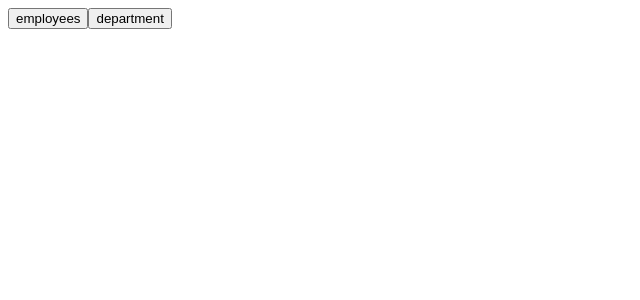
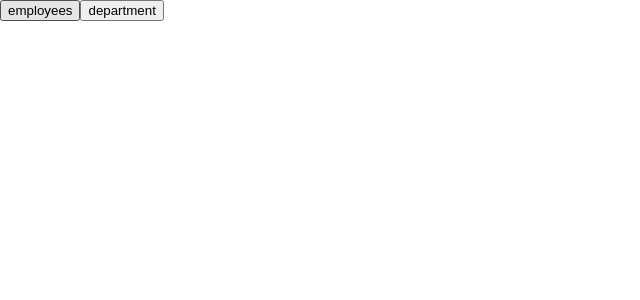
Before and after one commit to chapeI/soe, an Angular app: page / in a window 1280 px wide. Shown: the top 300 px of the page, without its empty margins (0-640 px from the left). Built offline with nearby package versions, Linux system fonts and the light colour scheme.

Commit message:
+angular/material

```diff
--- a/angular.json
+++ b/angular.json
@@ -23,6 +23,7 @@
               "src/assets"
             ],
             "styles": [
+              "./node_modules/@angular/material/prebuilt-themes/purple-green.css",
               "src/styles.css"
             ],
             "scripts": []
@@ -90,6 +91,7 @@
               "src/assets"
             ],
             "styles": [
+              "./node_modules/@angular/material/prebuilt-themes/purple-green.css",
               "src/styles.css"
             ],
             "scripts": []
--- a/package.json
+++ b/package.json
@@ -11,10 +11,12 @@
   "private": true,
   "dependencies": {
     "@angular/animations": "^14.1.0",
+    "@angular/cdk": "^14.1.1",
     "@angular/common": "^14.1.0",
     "@angular/compiler": "^14.1.0",
     "@angular/core": "^14.1.0",
     "@angular/forms": "^14.1.0",
+    "@angular/material": "^14.1.1",
     "@angular/platform-browser": "^14.1.0",
     "@angular/platform-browser-dynamic": "^14.1.0",
     "@angular/router": "^14.1.0",
--- a/src/app/app.module.ts
+++ b/src/app/app.module.ts
@@ -9,6 +9,7 @@ import { FormsModule } from '@angular/forms';
 import { NamesService } from './names.service';
 import { EmployeesComponent } from './employees/employees.component';
 import { DepartmentsComponent } from './departments/departments.component';
+import { BrowserAnimationsModule } from '@angular/platform-browser/animations';
 
 @NgModule({
   declarations: [
@@ -22,6 +23,7 @@ import { DepartmentsComponent } from './departments/departments.component';
     AppRoutingModule,
     FormsModule,
     HttpClientModule,
+    BrowserAnimationsModule,
   ],
   providers: [
     NamesService
--- a/src/index.html
+++ b/src/index.html
@@ -6,8 +6,11 @@
   <base href="/">
   <meta name="viewport" content="width=device-width, initial-scale=1">
   <link rel="icon" type="image/x-icon" href="favicon.ico">
+  <link rel="preconnect" href="https://fonts.gstatic.com">
+  <link href="https://fonts.googleapis.com/css2?family=Roboto:wght@300;400;500&display=swap" rel="stylesheet">
+  <link href="https://fonts.googleapis.com/icon?family=Material+Icons" rel="stylesheet">
 </head>
-<body>
+<body class="mat-typography">
   <app-root></app-root>
 </body>
 </html>
--- a/src/styles.css
+++ b/src/styles.css
@@ -1 +1,4 @@
 /* You can add global styles to this file, and also import other style files */
+
+html, body { height: 100%; }
+body { margin: 0; font-family: Roboto, "Helvetica Neue", sans-serif; }
```
Also changed, not shown: 1 other file (tests, documents, lock files or other folders).
